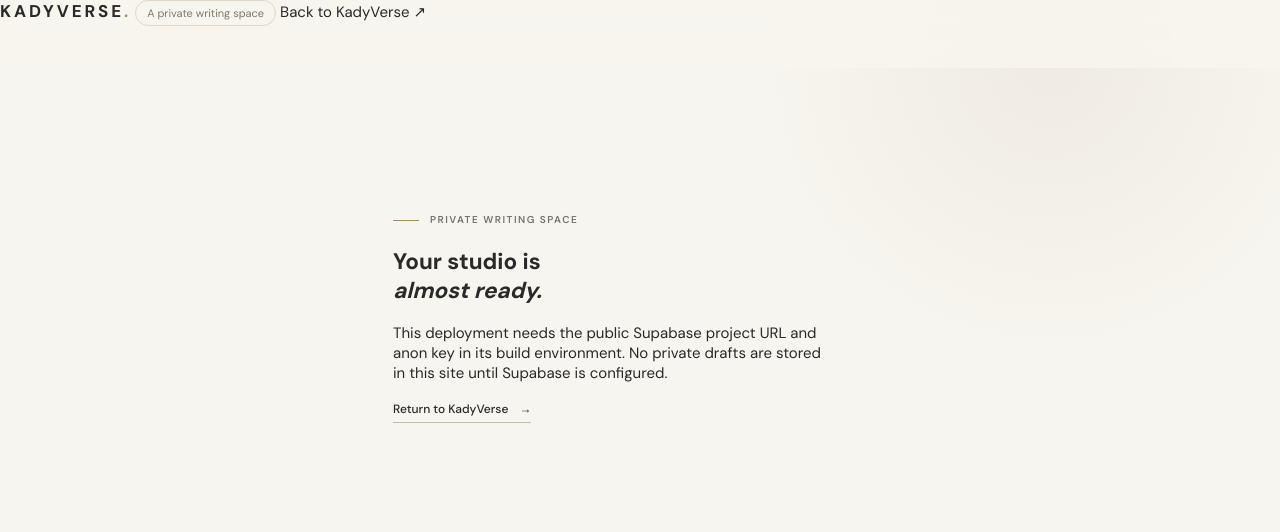
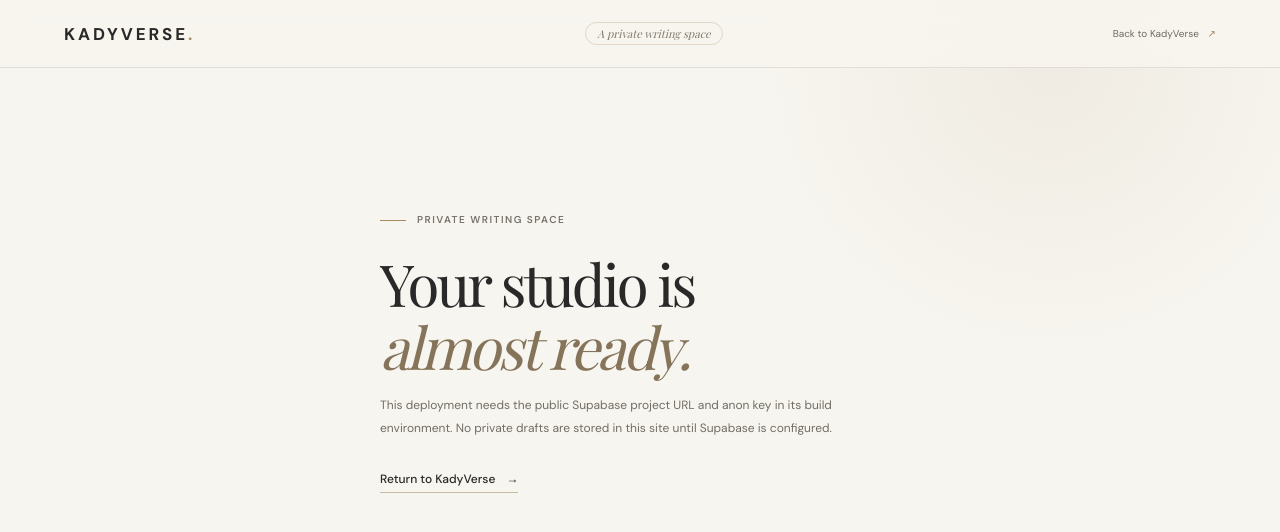
Before and after one commit to IamKady/Kadyverse, a website with bundled scripts: page studio.html in a window 1280 px wide. Built offline with nearby package versions, Linux system fonts and the light colour scheme; a web font is replaced by a local one.

Commit message:
Fix desktop studio login layout
Co-authored-by: Copilot <223556219+Copilot@users.noreply.github.com>

```diff
--- a/styles.css
+++ b/styles.css
@@ -689,9 +689,33 @@ h1, h2, h3 { text-wrap: balance; }
     var(--ivory);
 }
 .studio-header {
+  display: flex;
   min-height: 68px;
+  align-items: center;
+  justify-content: space-between;
+  gap: 20px;
+  padding: 0 max(5vw, calc((100vw - 1300px) / 2));
+  border-bottom: 1px solid rgba(41, 41, 41, .11);
   background: rgba(247, 245, 239, .94);
   backdrop-filter: blur(12px);
+}
+.studio-header .wordmark {
+  flex: 0 0 auto;
+}
+.studio-header-label {
+  color: #8a847a;
+  font-family: var(--serif);
+  font-size: 13px;
+  font-style: italic;
+}
+.studio-exit {
+  flex: 0 0 auto;
+  color: #706b62;
+  font-size: 10px;
+}
+.studio-exit span {
+  margin-left: 6px;
+  color: var(--bronze);
 }
 .studio-header-label {
   padding: 5px 11px;
@@ -704,6 +728,7 @@ h1, h2, h3 { text-wrap: balance; }
 .studio-main {
   width: min(1280px, calc(100% - 64px));
   min-height: calc(100vh - 68px);
+  margin: 0 auto;
 }
 .studio-dashboard {
   padding: 38px 0 28px;
@@ -988,20 +1013,67 @@ h1, h2, h3 { text-wrap: balance; }
   margin: 0 auto;
 }
 .studio-login {
-  width: min(430px, 100%);
+  width: min(520px, 100%);
   margin: 0 auto;
   padding-top: clamp(90px, 18vh, 170px);
 }
+.studio-login h1 {
+  margin: 24px 0 17px;
+  font-family: var(--serif);
+  font-size: clamp(43px, 5vw, 58px);
+  font-weight: 400;
+  letter-spacing: -.05em;
+  line-height: 1.08;
+}
+.studio-login h1 em {
+  color: #85735a;
+  font-weight: 400;
+}
+.studio-description {
+  margin: 0 0 28px;
+  color: #716d65;
+  font-size: 12px;
+  line-height: 1.9;
+}
 .studio-login-form {
+  display: grid;
+  gap: 10px;
   padding: 24px;
   border: 1px solid #ddd8ce;
   background: rgba(255, 255, 255, .32);
   box-shadow: 0 18px 45px rgba(56, 50, 40, .04);
 }
 .studio-login-form label {
+  display: block;
   margin-top: 5px;
+  color: #716d65;
+  font-size: 10px;
   text-transform: uppercase;
   letter-spacing: .07em;
+}
+.studio-login-form input {
+  width: 100%;
+  min-height: 48px;
+  padding: 10px 12px;
+  border: 1px solid #d5d0c6;
+  border-radius: 3px;
+  background: var(--ivory);
+  font-size: 16px;
+}
+.studio-login-form input:focus {
+  outline: 1px solid var(--bronze);
+  outline-offset: 1px;
+}
+.studio-login-form .button {
+  width: 100%;
+  margin-top: 12px;
+  border-radius: 3px;
+}
+.studio-login-note {
+  margin-top: 22px;
+  color: #908a7f;
+  font-size: 9px;
+  line-height: 1.7;
 }
 .studio-login-form input {
   border-radius: 3px;
```
